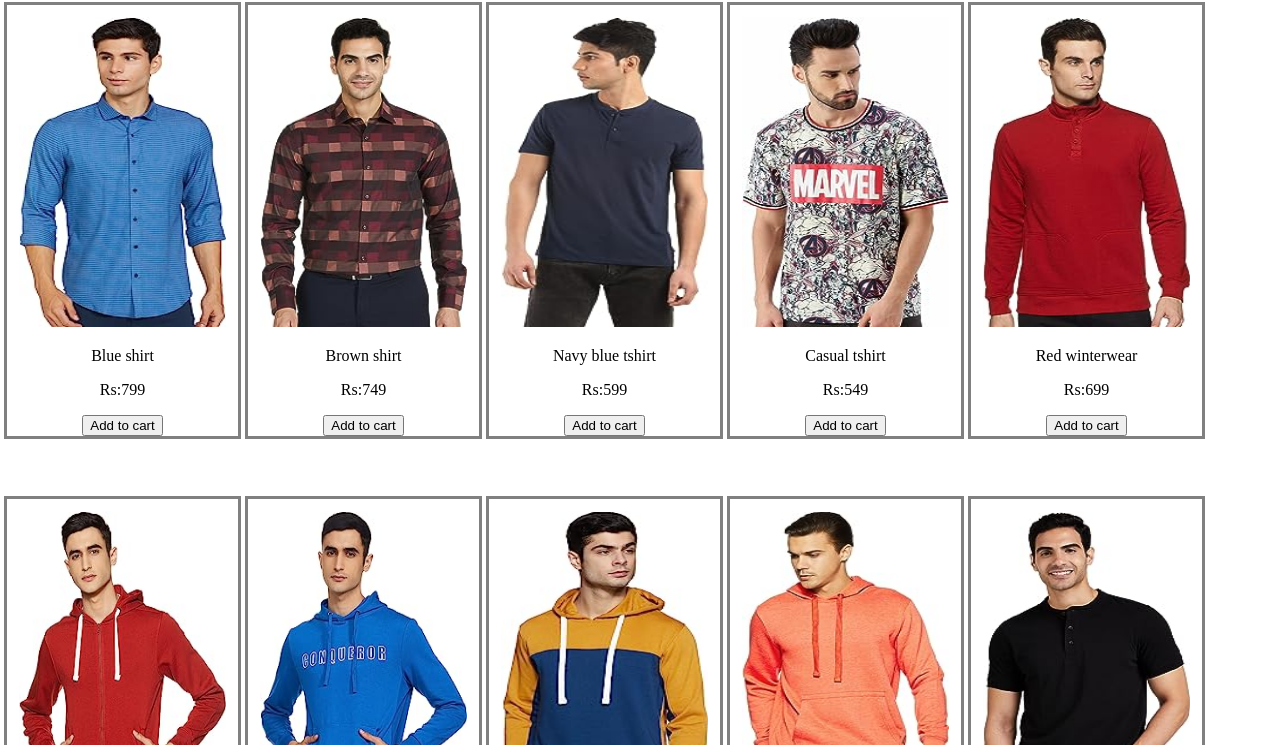
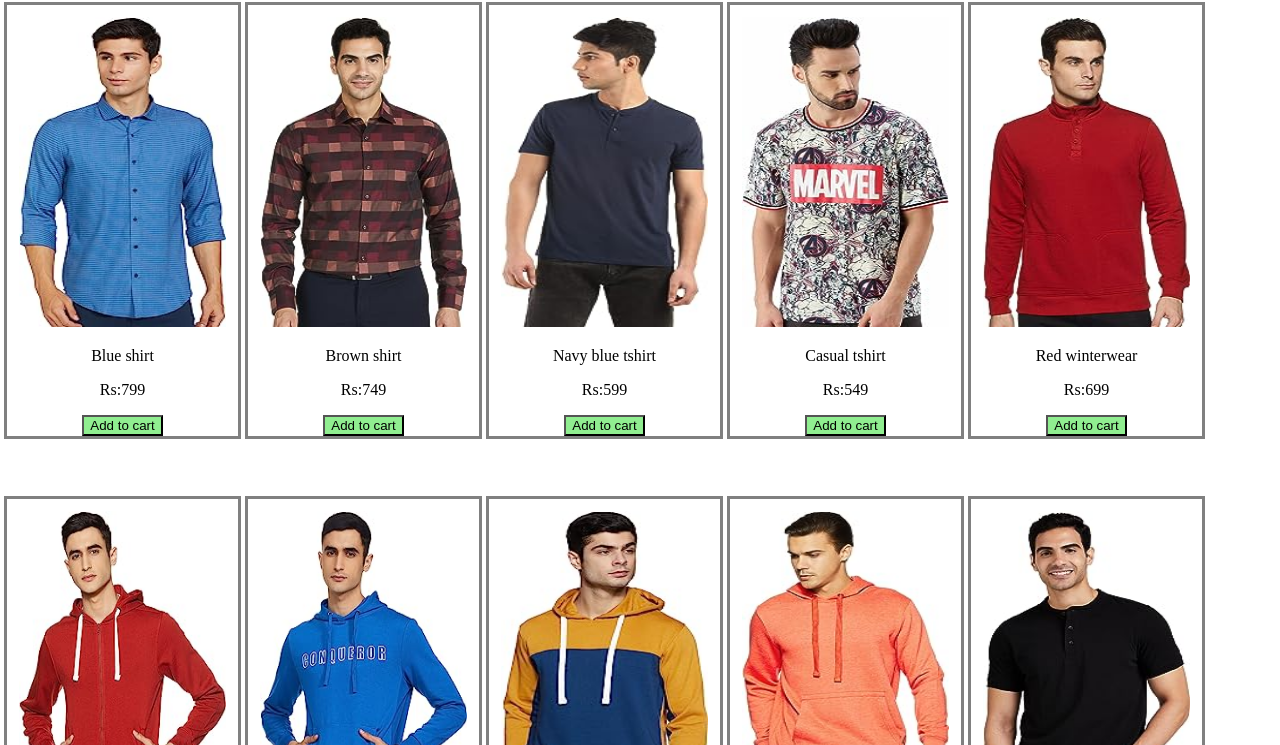
Before and after one commit to JoIslam/shopping-website, a plain HTML site: page men.html in a window 1280 px wide. Shown: the part 55-800 px from the top of the page. Drawn offline with Linux system fonts and the light colour scheme.

Commit message:
Update item.css

```diff
--- a/styles/item.css
+++ b/styles/item.css
@@ -114,3 +114,6 @@
         .delete{
             color: red;
          }
+         .add{
+                 background-color: lightgreen;
+         }
```
